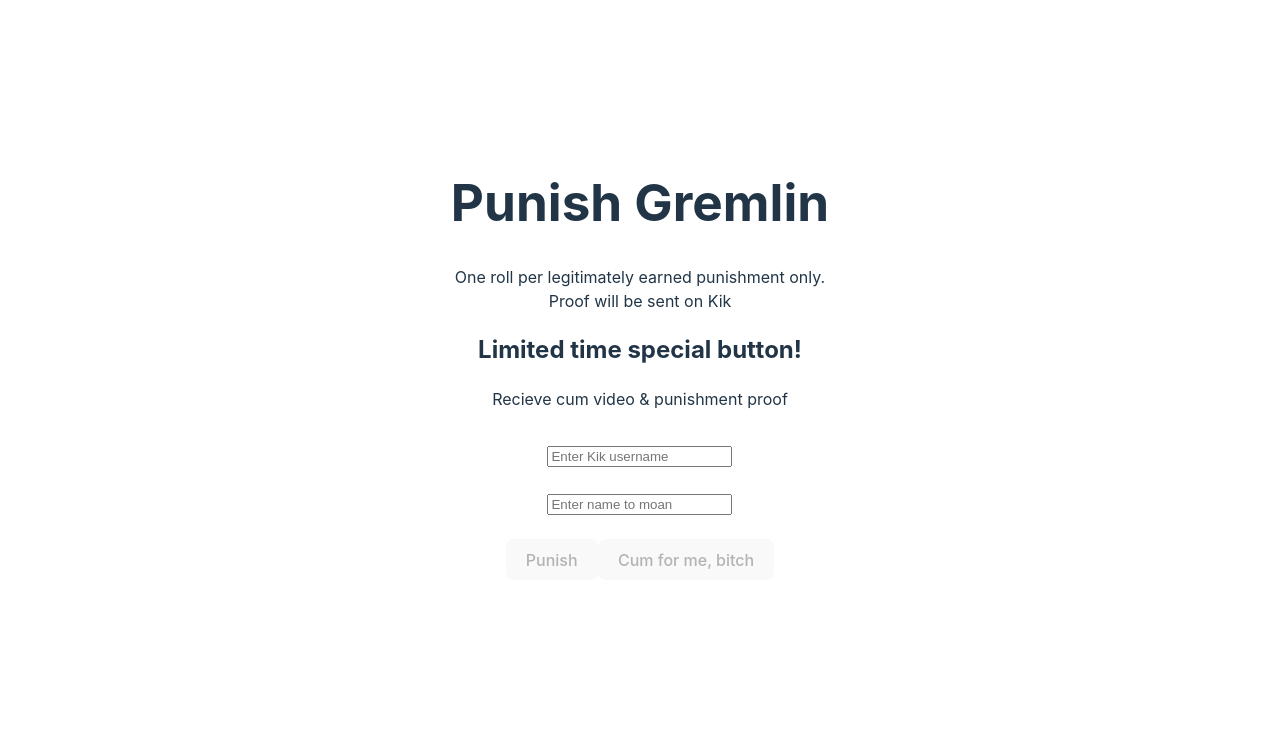
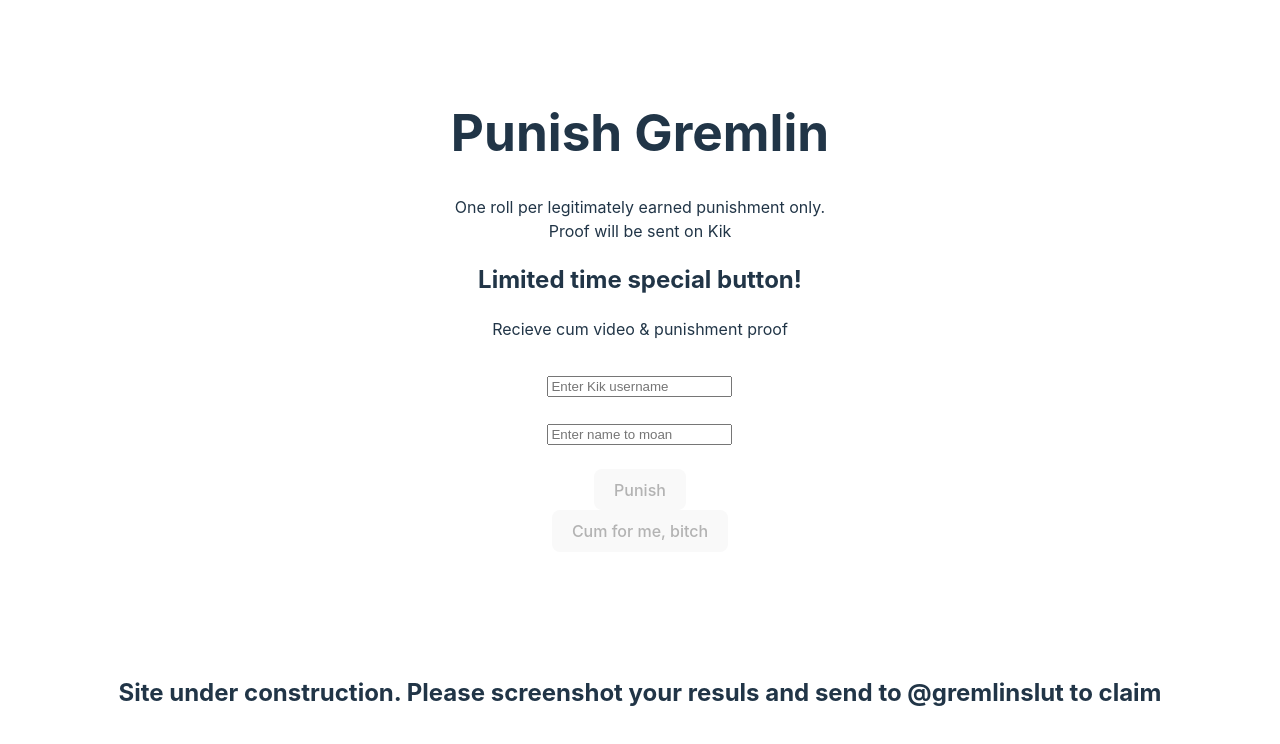
Before and after one commit to Gremlin-slut/punish-react, a React (Vite) app: page / in a window 1280 px wide. Shown: the top 744 px of the page. Built offline with nearby package versions, Linux system fonts and the light colour scheme.

Commit message:
disclaimer

```diff
--- a/src/App.tsx
+++ b/src/App.tsx
@@ -103,18 +103,20 @@ function App() {
           placeholder="Enter name to moan"
         />
         <br /><br />
-        <button disabled={isButtonDisabled} onClick={handleClick}>
+        <div>  <button disabled={isButtonDisabled} onClick={handleClick}>
           Punish
-        </button>
-        <button disabled={isCumButtonDisabled} onClick={handleCum}>
+        </button></div>
+        <div>    <button disabled={isCumButtonDisabled} onClick={handleCum}>
           Cum for me, bitch
-        </button>
+        </button></div>
 
+        <br /><br />
+        <div>  {output}</div>
         <br />
-        <div>  {output}</div>
-        <br /><br />
         <div>  {specialMessage}</div>
       </div>
+
+      <h3> Site under construction. Please screenshot your resuls and send to @gremlinslut to claim</h3>
     </>
   )
 }
```
